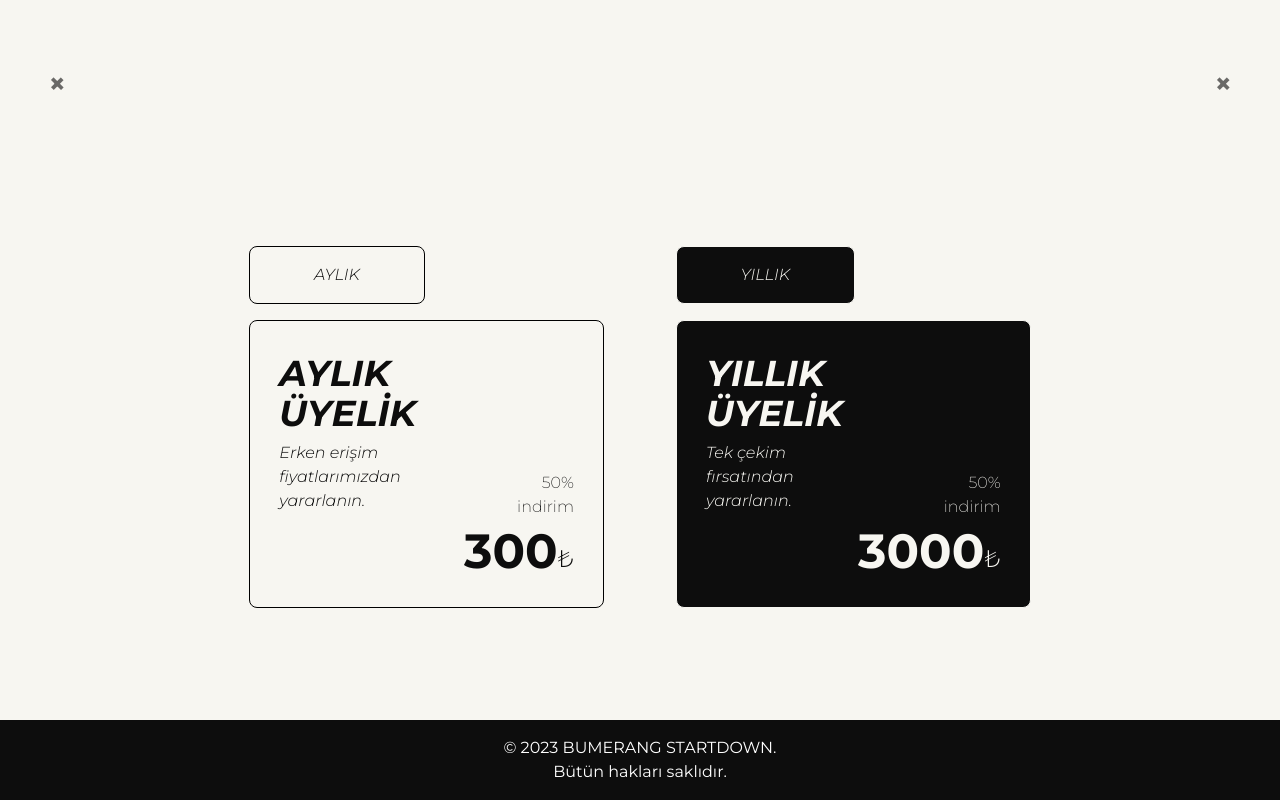
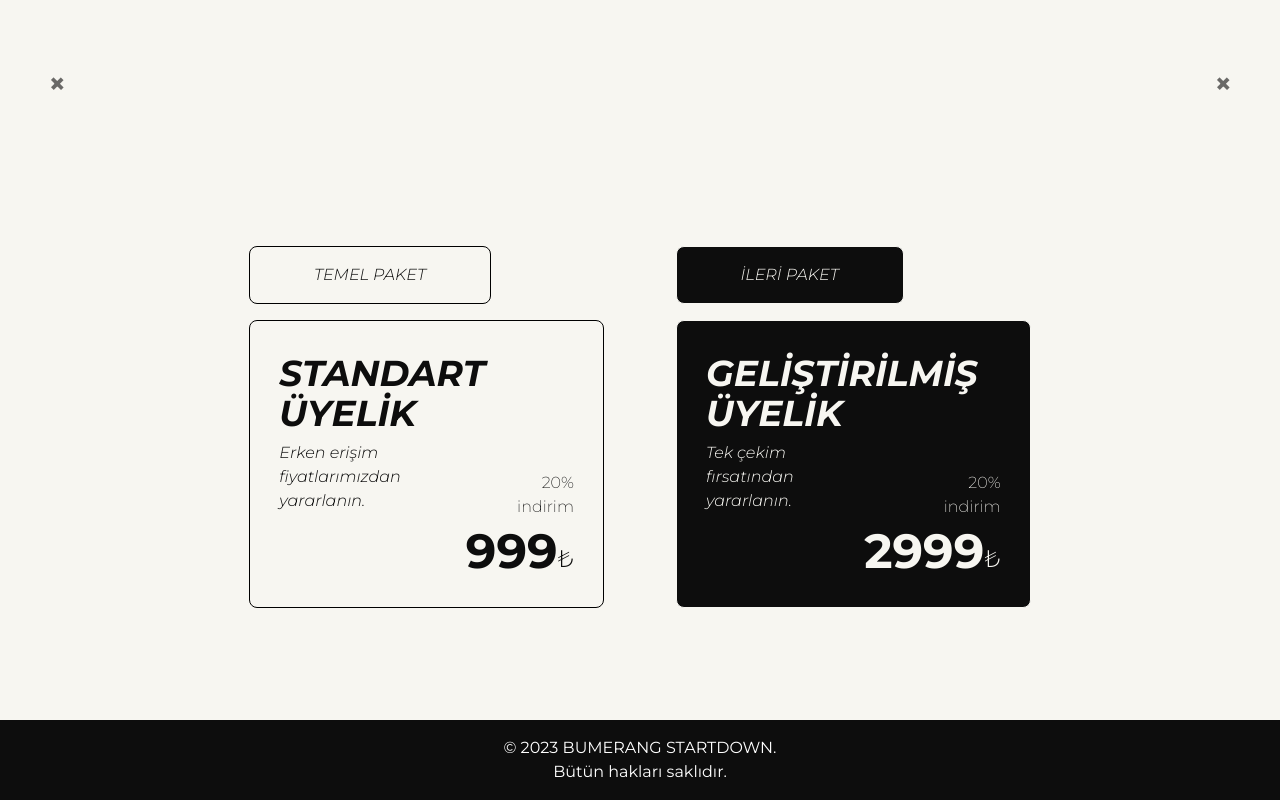
Before and after one commit to mr-efil/bumerang-portfolio, a Next.js app: page / in a window 1280 px wide. Shown: the part 7726-8526 px from the top of the page. Built offline with nearby package versions, Linux system fonts and the light colour scheme.

Commit message:
PAKET isimleri degisti

```diff
--- a/pages/index.tsx
+++ b/pages/index.tsx
@@ -513,7 +513,7 @@ export default function Home() {
           <div className="w-full lg:w-1/3 h-fit flex flex-col justify-start items-center">
             <div className="w-full lg:w-5/6 relative h-fit flex">
               <h3 className="text-base px-16 py-4 left-8 lg:left-0 flex relative font-light italic text-center text-[#0d0d0d] border border-black rounded-lg">
-                AYLIK
+                TEMEL PAKET
               </h3>
             </div>
             {/* <div className="w-full relative h-fit flex justify-between space-x-3 px-8">
@@ -527,7 +527,8 @@ export default function Home() {
             <div className="w-5/6 relative h-72 flex flex-col items-center text-[#0d0d0d] border border-black my-4 rounded-lg">
               <div className="w-full relative top-0 flex items-center flex-col">
                 <h3 className="w-5/6 text-4xl mt-8 flex relative font-bold italic text-left">
-                  AYLIK <br />
+                  STANDART
+                  <br />
                   ÜYELİK
                 </h3>
                 <h4 className="w-5/6 text-base mt-2 flex relative font-light italic text-left">
@@ -538,16 +539,57 @@ export default function Home() {
               </div>
               <div className="w-full absolute bottom-0 flex items-center flex-col">
                 <h3 className="w-5/6 text-base flex relative font-extralight text-right justify-end">
-                  50% <br />
+                  20% <br />
                   indirim
                 </h3>
                 <h4 className="w-5/6 text-5xl mt-2 flex relative font-bold text-right items-end justify-end mb-8">
-                  300<span className="font-light text-2xl">₺</span>
+                  999<span className="font-light text-2xl">₺</span>
                 </h4>
               </div>
             </div>
           </div>
           <div className="w-full lg:w-1/3 h-fit flex flex-col justify-start items-center">
+            <div className="w-full lg:w-5/6 relative h-fit flex">
+              <h3 className="text-base px-16 py-4 left-8 flex  lg:left-0 relative font-light italic text-center text-[#f7f6f1] border border-[#f7f6f1] rounded-lg bg-[#0d0d0d]">
+                İLERİ PAKET
+              </h3>
+            </div>
+            <div className="w-5/6 relative h-72 flex flex-col items-center text-[#f7f6f1] border border-[#f7f6f1] my-4 rounded-lg bg-[#0d0d0d]">
+              <div className="w-full relative top-0 flex items-center flex-col">
+                <h3 className="w-5/6 text-4xl mt-8 flex relative font-bold italic text-left">
+                  GELİŞTİRİLMİŞ <br />
+                  ÜYELİK
+                </h3>
+                <h4 className="w-5/6 text-base mt-2 flex relative font-light italic text-left">
+                  Tek çekim <br />
+                  fırsatından <br />
+                  yararlanın.
+                </h4>
+              </div>
+              <div className="w-full h-auto absolute bottom-0 flex items-center flex-col">
+                <h3 className="w-5/6 text-base flex relative font-extralight text-right justify-end">
+                  20% <br />
+                  indirim
+                </h3>
+                <h4 className="w-5/6 text-5xl mt-2 flex relative font-bold text-right items-end justify-end mb-8">
+                  2999<span className="font-light text-2xl">₺</span>
+                </h4>
+              </div>
+            </div>
+          </div>
+        </section>
+        <footer className="w-full flex justify-center bg-[#0d0d0d] text-white py-4 text-center">
+          &copy; {new Date().getFullYear()} BUMERANG STARTDOWN.
+          <br />
+          Bütün hakları saklıdır.
+        </footer>
+      </div>
+    </main>
+  );
+}
+
+{
+  /* <div className="w-full lg:w-1/3 h-fit flex flex-col justify-start items-center">
             <div className="w-full lg:w-5/6 relative h-fit flex">
               <h3 className="text-base px-16 py-4 left-8 flex  lg:left-0 relative font-light italic text-center text-[#f7f6f1] border border-[#f7f6f1] rounded-lg bg-[#0d0d0d]">
                 YILLIK
@@ -575,14 +617,5 @@ export default function Home() {
                 </h4>
               </div>
             </div>
-          </div>
-        </section>
-        <footer className="w-full flex justify-center bg-[#0d0d0d] text-white py-4 text-center">
-          &copy; {new Date().getFullYear()} BUMERANG STARTDOWN.
-          <br />
-          Bütün hakları saklıdır.
-        </footer>
-      </div>
-    </main>
-  );
+          </div> */
 }
```
